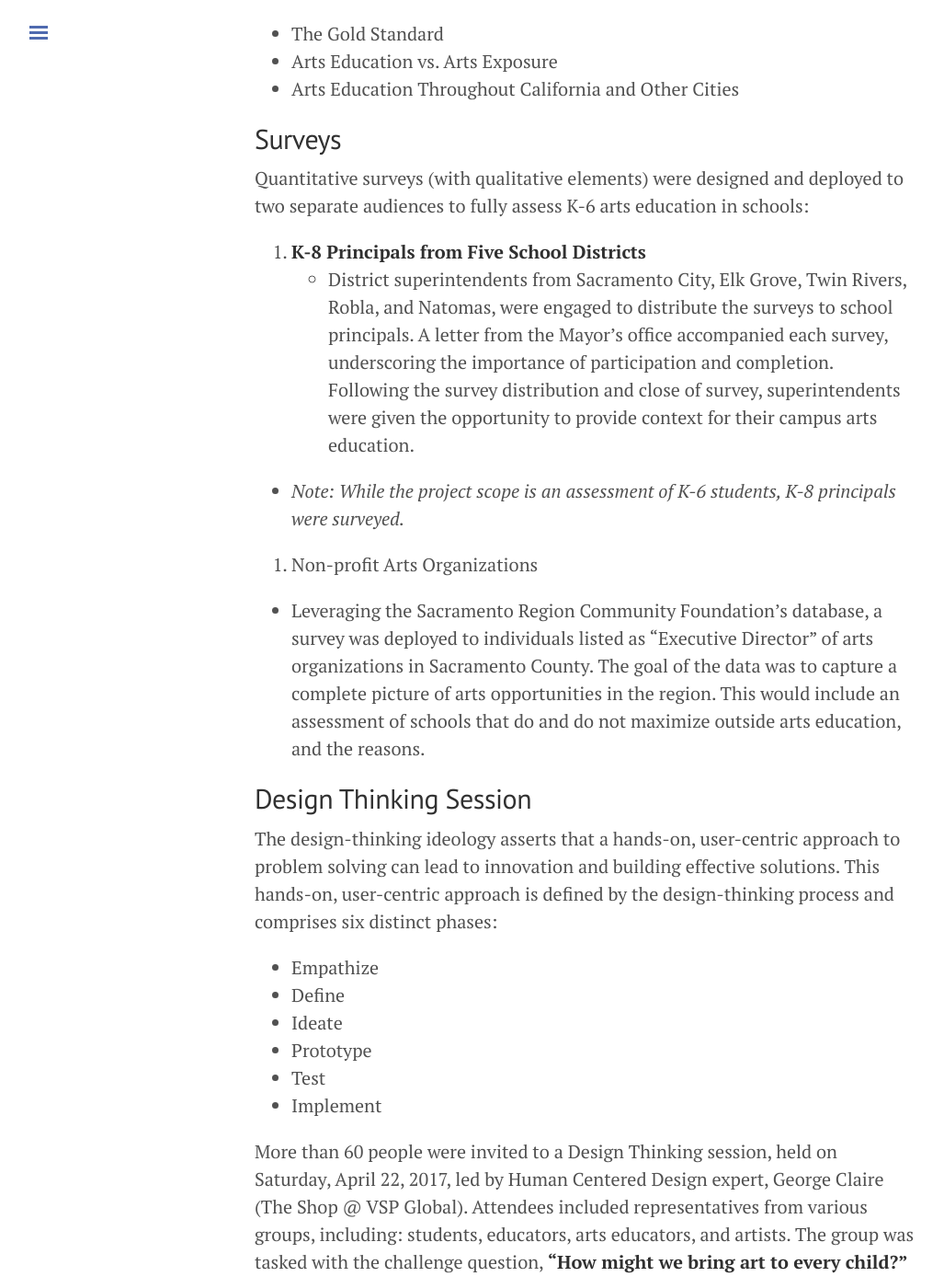
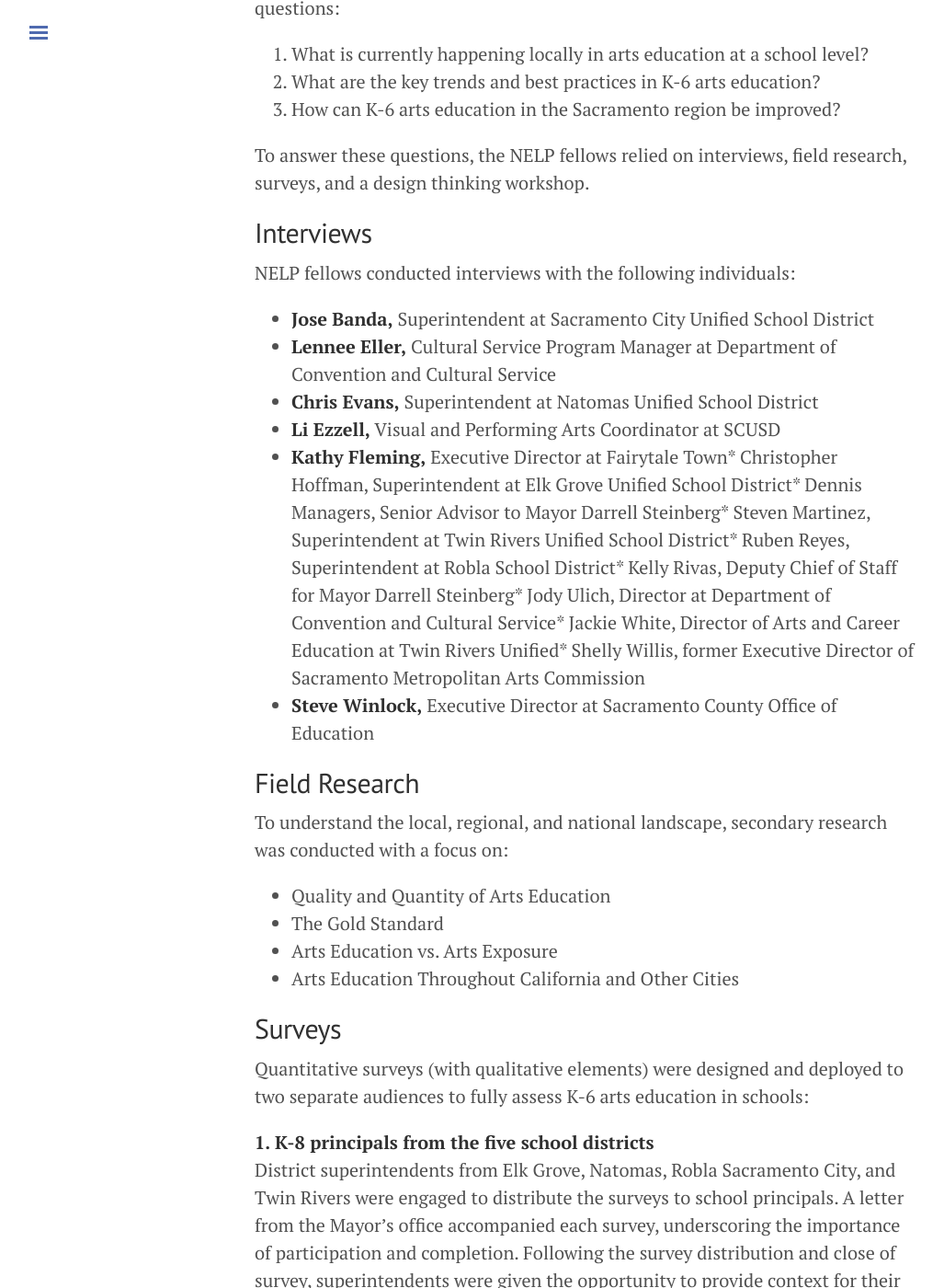
Before and after one commit to code4sac/sacarts4ALL, a Jekyll site: the page built from 02_methodology.md, in a window 1280 px wide and 1400 px high, scrolled down 348 px. Shown: the whole window at 92% size, without its empty margins (3-1030 px from the left). Built offline with Jekyll 4.4.1, drawn with Linux system fonts in a browser that asks for light colours; some of the changed text lies outside the part shown.

Commit message:
methodology text

```diff
--- a/02_methodology.md
+++ b/02_methodology.md
@@ -6,13 +6,28 @@
 
 # Methodology
 
-The following methodologies were used to conduct research and collect data:
+As part of the NELP program, the 16 fellows of Class VIII scoped the project with the Mayor’s office and the Convention and Cultural Services Department, coming to consensus that the project would yield the most useful results if it focused on K-6 arts education in the area’s five main school districts (Elk Grove, Natomas, Robla, Sacramento City, and Twin Rivers). The project focused on three key questions:
 
-## Secondary Research
+1. What is currently happening locally in arts education at a school level?
+2. What are the key trends and best practices in K-6 arts education?
+3. How can K-6 arts education in the Sacramento region be improved?
+
+To answer these questions, the NELP fellows relied on interviews, field research, surveys, and a design thinking workshop.
+
+## Interviews
+
+NELP fellows conducted interviews with the following individuals:
+* <strong>Jose Banda,</strong> Superintendent at Sacramento City Unified School District
+* <strong>Lennee Eller,</strong> Cultural Service Program Manager at Department of Convention and Cultural Service
+* <strong>Chris Evans,</strong> Superintendent at Natomas Unified School District
+* <strong>Li Ezzell,</strong> Visual and Performing Arts Coordinator at SCUSD
+* <strong>Kathy Fleming,</strong> Executive Director at Fairytale Town* Christopher Hoffman, Superintendent at Elk Grove Unified School District* Dennis Managers, Senior Advisor to Mayor Darrell Steinberg* Steven Martinez, Superintendent at Twin Rivers Unified School District* Ruben Reyes, Superintendent at Robla School District* Kelly Rivas, Deputy Chief of Staff for Mayor Darrell Steinberg* Jody Ulich, Director at Department of Convention and Cultural Service* Jackie White, Director of Arts and Career Education at Twin Rivers Unified* Shelly Willis, former Executive Director of Sacramento Metropolitan Arts Commission
+* <strong>Steve Winlock,</strong> Executive Director at Sacramento County Office of Education
+
+## Field Research
 
 To understand the local, regional, and national landscape, secondary research was conducted with a focus on:
-Quality and Quantity of Arts Education
-
+* Quality and Quantity of Arts Education
 * The Gold Standard
 * Arts Education vs. Arts Exposure
 * Arts Education Throughout California and Other Cities
@@ -21,27 +36,13 @@
 
 Quantitative surveys (with qualitative elements) were designed and deployed to two separate audiences to fully assess K-6 arts education in schools:
 
-1. **K-8 Principals from Five School Districts**
-  * District superintendents from Sacramento City, Elk Grove, Twin Rivers, Robla, and Natomas, were engaged to distribute the surveys to school principals. A letter from the Mayor’s office accompanied each survey, underscoring the importance of participation and completion. Following the survey distribution and close of survey, superintendents were given the opportunity to provide context for their campus arts education.
+<strong>1. K-8 principals from the five school districts</strong><br/>District superintendents from Elk Grove, Natomas, Robla Sacramento City, and Twin Rivers were engaged to distribute the surveys to school principals. A letter from the Mayor’s office accompanied each survey, underscoring the importance of participation and completion. Following the survey distribution and close of survey, superintendents were given the opportunity to provide context for their campus arts education.
 
-  * *Note: While the project scope is an assessment of K-6 students, K-8 principals were surveyed.*
+<strong>2. Nonprofit arts providers</strong><br/>Leveraging the Sacramento Region Community Foundation’s database, a survey was deployed to individuals listed as “Executive Director” of arts organizations in Sacramento County. The goal of the data was to capture a complete picture of arts opportunities in the region. This would include an assessment of schools that do and do not maximize outside arts education and the potential reasons.
 
-2. Non-profit Arts Organizations
+## Design Thinking Workshop
 
-  * Leveraging the Sacramento Region Community Foundation’s database, a survey was deployed to individuals listed as “Executive Director” of arts organizations in Sacramento County. The goal of the data was to capture a complete picture of arts opportunities in the region. This would include an assessment of schools that do and do not maximize outside arts education, and the reasons.
-
-## Design Thinking Session
-
-The design-thinking ideology asserts that a hands-on, user-centric approach to problem solving can lead to innovation and building effective solutions. This hands-on, user-centric approach is defined by the design-thinking process and comprises six distinct phases:
-
-* Empathize
-* Define
-* Ideate
-* Prototype
-* Test
-* Implement
-
-More than 60 people were invited to a Design Thinking session, held on Saturday, April 22, 2017, led by Human Centered Design expert, George Claire (The Shop @ VSP Global). Attendees included representatives from various groups, including: students, educators, arts educators, and artists. The group was tasked with the challenge question, **“How might we bring art to every child?”**
+More than 60 people were invited to a design thinking workshop, held on Saturday, April 22, 2017 and led by human-centered design expert, George Claire (The Shop @ VSP Global). Attendees included representatives from various stakeholder groups, including: students, educators, arts educators, and artists. The group was tasked with the challenge question, “How might we bring art to every child?”
 
 <!-- Pagination -->
 <div class="pagination">
```
